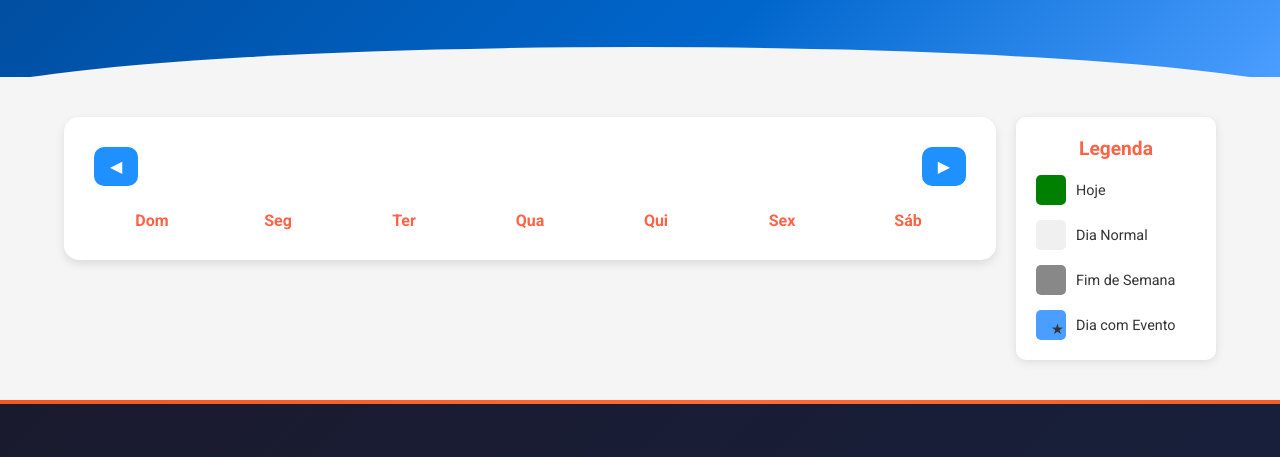
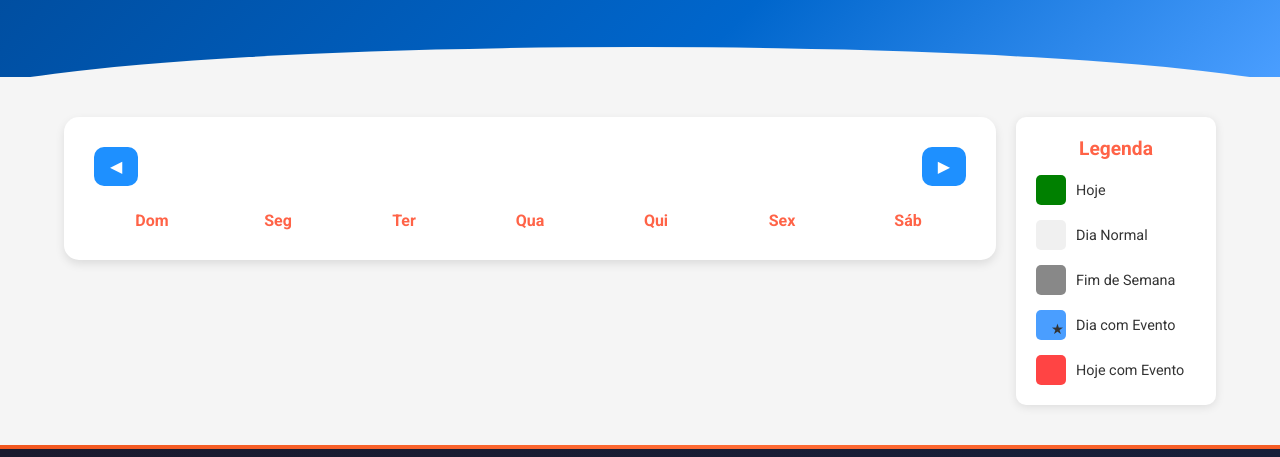
Before and after one commit to Washington-ux-ux/Projeto-senai-connect, a website: page docs/html/pages/inicio.html in a window 1280 px wide. Shown: the part 272-729 px from the top of the page. Drawn offline with Linux system fonts and the light colour scheme; no server answers.

Commit message:
Adicionar legenda para dia com evento hoje no calendário

```diff
--- a/docs/html/pages/inicio.html
+++ b/docs/html/pages/inicio.html
@@ -91,6 +91,10 @@
                         </div>
                         <span>Dia com Evento</span>
                     </div>
+                    <div class="legend-item">
+                        <div class="legend-color event-today"></div>
+                        <span>Hoje com Evento</span>
+                    </div>
                 </div>
             </div>
         </div>
--- a/docs/style/inicio.css
+++ b/docs/style/inicio.css
@@ -366,6 +366,10 @@ body.dark-mode .event-day {
     position: relative;
 }
 
+.legend-color.event-today {
+    background-color: #ff4444;
+}
+
 .legend-star {
     position: absolute;
     bottom: 2px;
```
